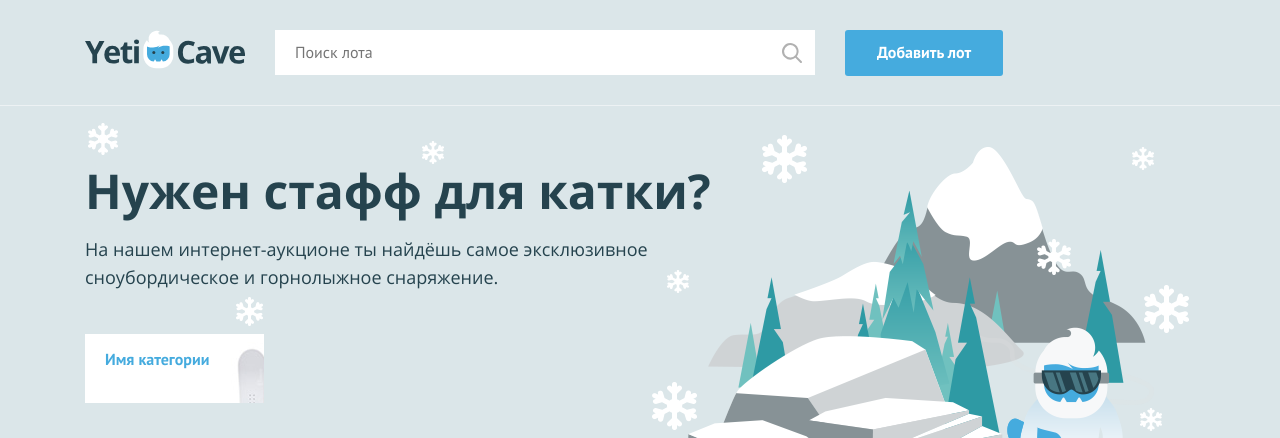
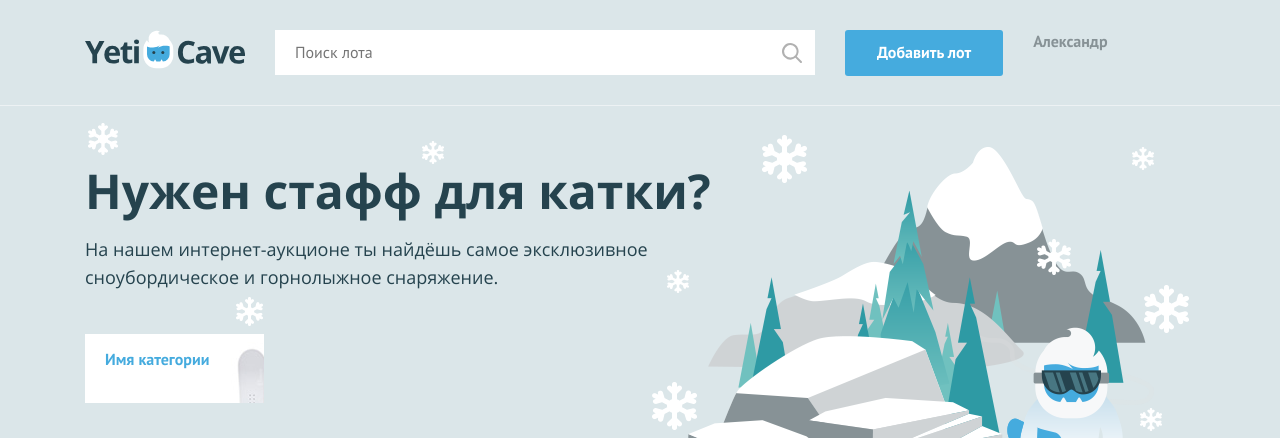
Before and after one commit to SelivanovAN/184136-yeticave, a PHP site: page / in a window 1280 px wide. Shown: the top 438 px of the page. Run offline with PHP 8.4, Linux system fonts and the light colour scheme.

Commit message:
Made 4 zadanie

```diff
--- a/index.php
+++ b/index.php
@@ -1,7 +1,7 @@
 <?php
 $is_auth = rand(0, 1);
 
-$user_name = ''; // укажите здесь ваше имя
+$user_name = 'Александр'; // укажите здесь ваше имя
 ?>
 <!DOCTYPE html>
 <html lang="ru">
@@ -27,7 +27,20 @@ $user_name = ''; // укажите здесь ваше имя
         <a class="main-header__add-lot button" href="pages/add-lot.html">Добавить лот</a>
 
         <nav class="user-menu">
-
+            <?php if ($is_auth >= 1): ?>
+                <div class="user-menu__logged">
+                    <p><?=$user_name; ?></p>
+                </div>
+            <?php else: ?>
+                <ul class="user-menu__list">
+                    <li class="user-menu__item">
+                        <a href="#">Регистрация</a>
+                    </li>
+                    <li class="user-menu__item">
+                         <a href="#">Вход</a>
+                    </li>
+                 </ul>
+            <?php endif; ?>
         <!-- здесь должен быть PHP код для показа имени пользователя -->
 
         </nav>
```
